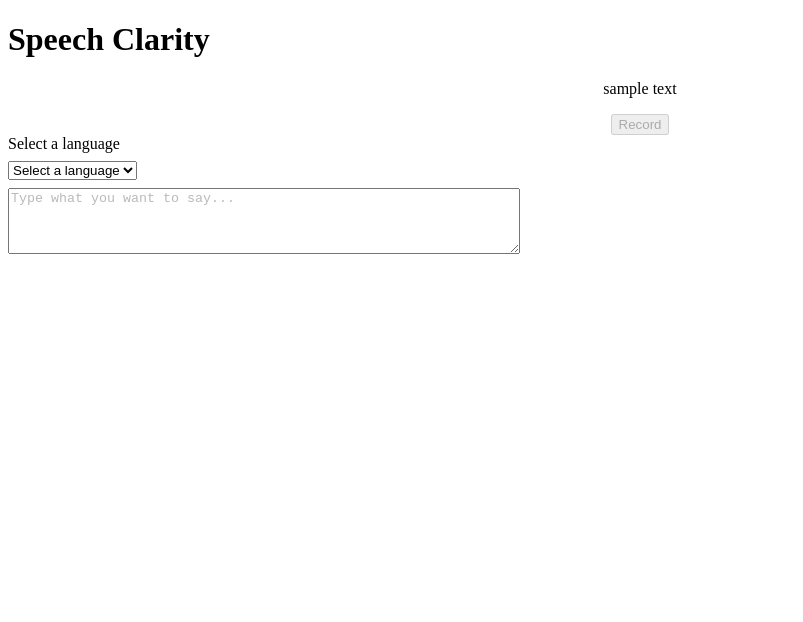
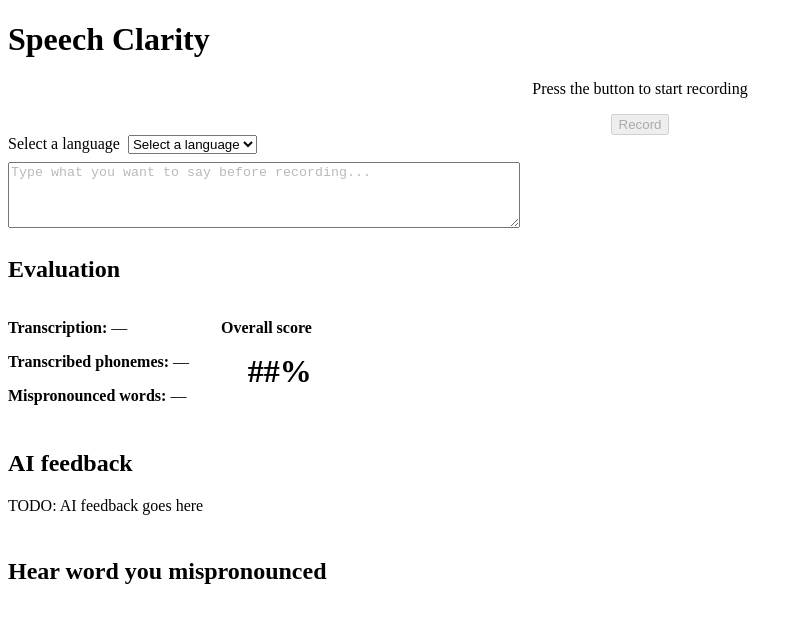
Before and after one commit to Asky-2759/vigilant-train, a React (Vite) app in the folder frontend/: page / in a window 1280 px wide. Shown: the top 622 px of the page, without its empty margins (0-803 px from the left). Built offline with nearby package versions, Linux system fonts and the light colour scheme.

Commit message:
fontend stuff

```diff
--- a/frontend/src/pages/MainPage.tsx
+++ b/frontend/src/pages/MainPage.tsx
@@ -36,6 +36,7 @@ export default function MainPage() {
   const [backendResponse, setBackendResponse] = useState<string>("");
   const [isCallingBackend, setIsCallingBackend] = useState(false);
 
+  /* ---------- Placeholder ---------- */
   async function callBackend() {
     setIsCallingBackend(true);
     setBackendResponse("");
@@ -61,13 +62,14 @@ export default function MainPage() {
   return (
   <div>
     <h1>Speech Clarity</h1>
-    <p style={{ textAlign: 'center' }}>sample text</p>
+    <p style={{ textAlign: 'center' }}>Press the button to start recording</p>
     <div style={{ display: "flex", justifyContent: "center" }}>
       <button onClick={callBackend} disabled={!speechText.trim() || isCallingBackend}>
         {isCallingBackend ? "Recording..." : "Record"}
       </button>
     </div>
     <div style={{ display: "flex", flexDirection: "column", alignItems: "flex-start", gap: "0.5rem" }}>
+      <div style={{ display: "flex", alignItems: "center", gap: "0.5rem" }}>
         <label htmlFor="language-select">Select a language</label>
         <select
           id="language-select"
@@ -81,10 +83,11 @@ export default function MainPage() {
             </option>
           ))}
         </select>
+      </div>
       <textarea
         className="speech-input"
         aria-label="Text to say"
-        placeholder="Type what you want to say..."
+        placeholder="Type what you want to say before recording..."
         rows={4}
         value={speechText}
         onChange={(event) => setSpeechText(event.target.value)}
@@ -95,6 +98,27 @@ export default function MainPage() {
           opacity: 0.5;
         }
       `}</style>
+      <section aria-labelledby="evaluation-heading">
+        <h2 id="evaluation-heading">Evaluation</h2>
+        <div style={{ display: "flex", justifyContent: "space-between", alignItems: "flex-start", gap: "2rem" }}>
+          <div>
+            <p><strong>Transcription:</strong> —</p>
+            <p><strong>Transcribed phonemes:</strong> —</p>
+            <p><strong>Mispronounced words:</strong> —</p>
+          </div>
+          <div style={{ textAlign: "right" }}>
+            <p><strong>Overall score</strong></p>
+            <p style={{ fontSize: "2rem", fontWeight: "bold", marginTop: 0 }}>##%</p>
+          </div>
+        </div>
+      </section>
+      <section aria-labelledby="ai-feedback-heading">
+        <h2 id="ai-feedback-heading">AI feedback</h2>
+        <p>TODO: AI feedback goes here</p>
+      </section>
+      <section aria-labelledby="hear-mispronounced-heading">
+        <h2 id="hear-mispronounced-heading">Hear word you mispronounced</h2>
+      </section>
     </div>
     {backendResponse && (
       <pre style={{ textAlign: "center" }}>{backendResponse}</pre>
```
Lines whose indentation alone changed are shown as unchanged.
